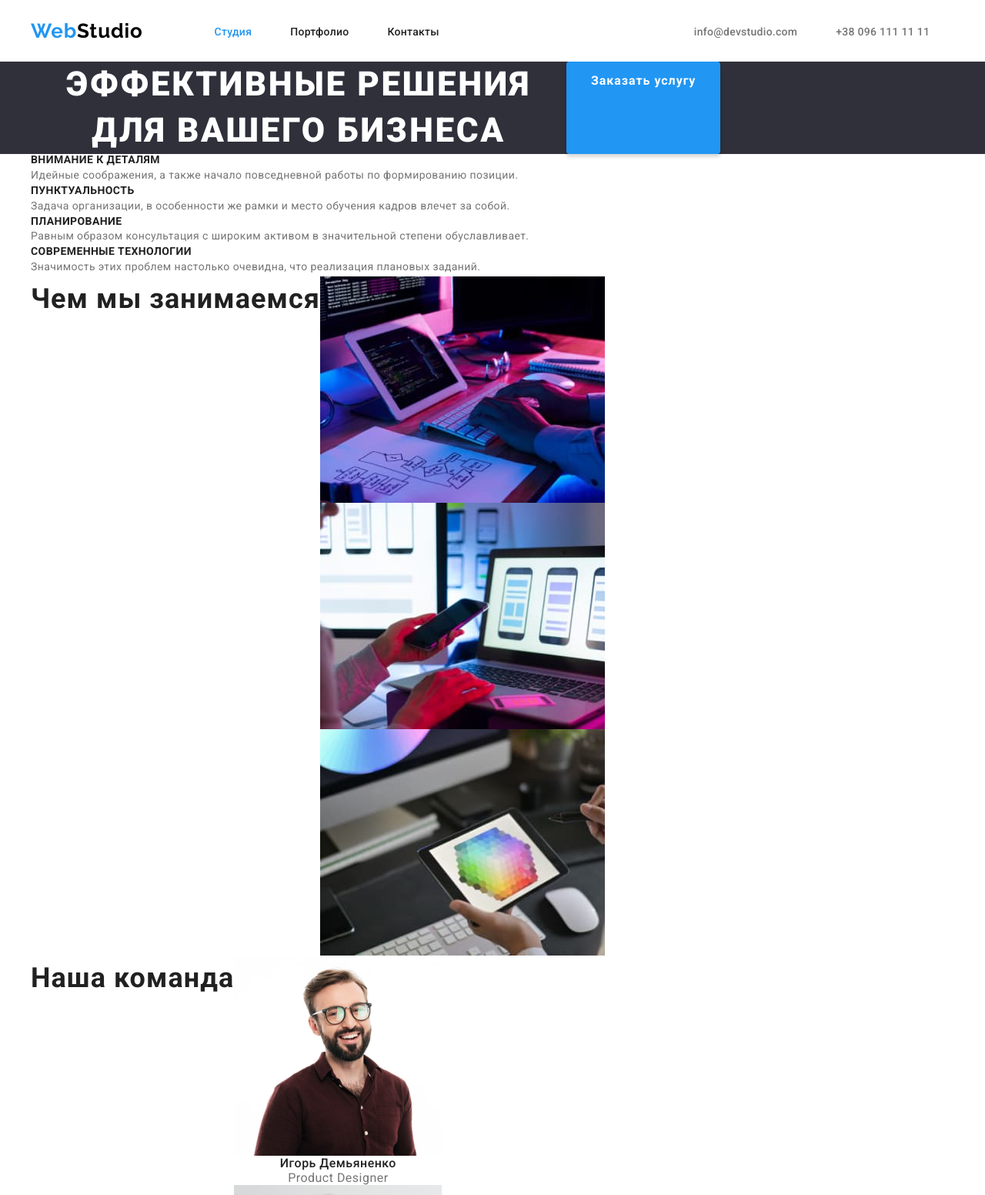
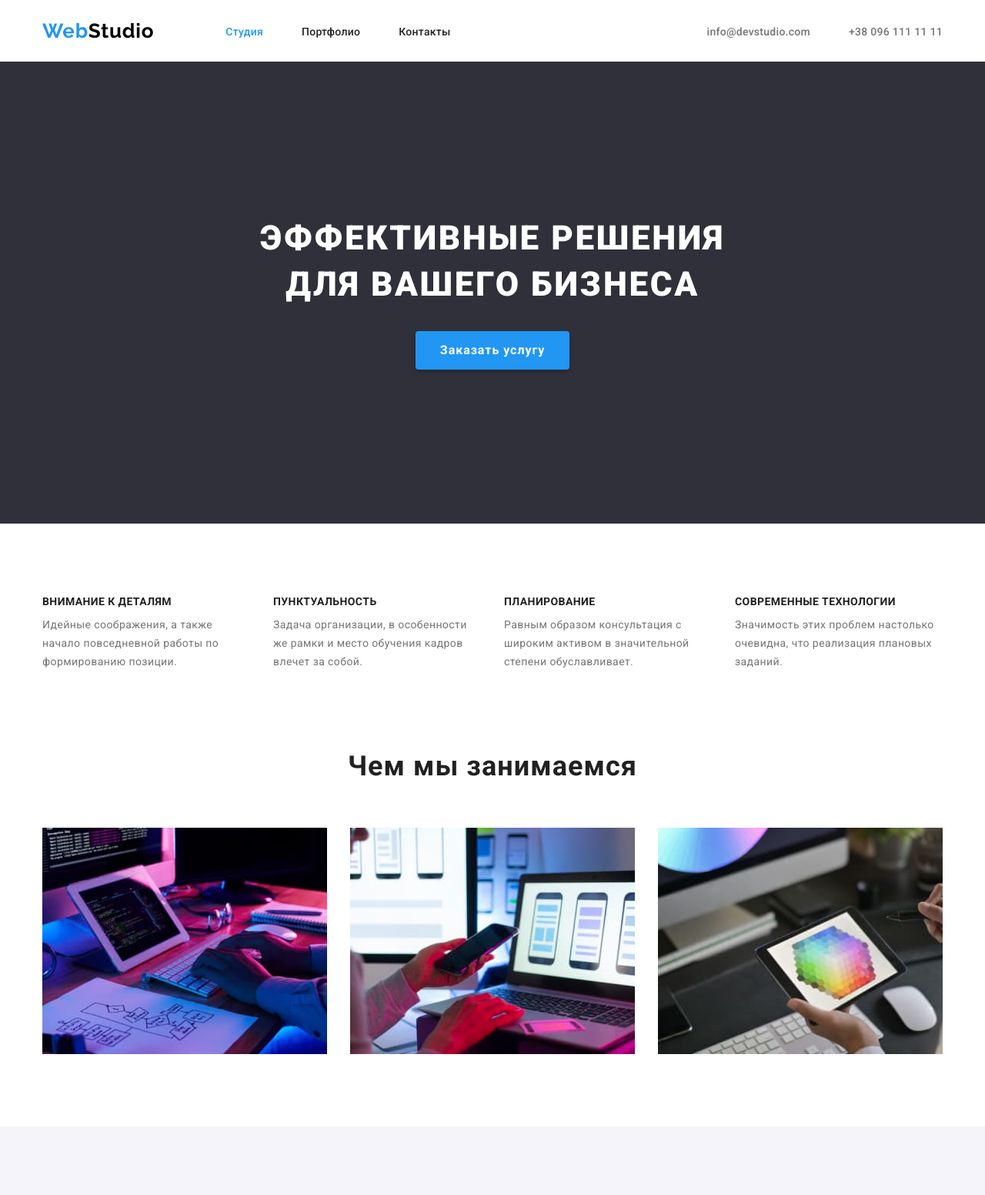
Before and after one commit to polygor1/goit-markup-hw-03, a plain HTML site: page index.html in a window 1280 px wide. Shown: the top 1552 px of the page at 77% size. Drawn offline with Linux system fonts and the light colour scheme.

Commit message:
2105281756

```diff
--- a/css/styles.css
+++ b/css/styles.css
@@ -13,6 +13,7 @@
   --footer-color: #ffffff;
   --background-face-color: #2f303a;
   --background-footer-color: #2f303a;
+  --background-team-color: #f5f4fa;
 }
 
 * {
@@ -24,34 +25,6 @@
 img {
   display: block;
 }
-a {
-  color: inherit;
-}
-
-.list {
-  list-style: none;
-}
-
-/* .link {
-  text-decoration: none;
-} */
-
-.container {
-  width: 1200px;
-  margin: 0 auto;
-  display: flex;
-}
-.header {
-  padding: 25px 0 24px 0;
-}
-.header .container {
-  display: flex;
-  align-items: center;
-}
-.header .eaddress {
-  margin-left: auto;
-  align-items: center;
-}
 
 body {
   font-family: var(--main-font);
@@ -59,7 +32,44 @@ body {
   background-color: var(--page-color);
   list-style: none;
 }
+h2 {
+  font-style: normal;
+  font-size: 36px;
+  line-height: 1.666;
+  letter-spacing: 0.03em;
+  text-align: center;
+}
+h3 {
+  font-style: normal;
+  font-size: 14px;
+  line-height: 1.134;
+  letter-spacing: 0.03em;
+  text-transform: uppercase;
+}
+h2,
+h3 {
+  font-weight: 700;
+  color: var(--title-color);
+}
 
+.container {
+  width: 1170px;
+  margin: 0 auto;
+  flex-direction: column;
+}
+.current {
+  color: var(--touch-color);
+}
+
+/* ---header--- */
+
+.header {
+  padding: 25px 0 24px 0;
+}
+.header .container {
+  display: flex;
+  flex-direction: row;
+}
 .logo {
   font-family: var(--logo-font);
   font-weight: 700;
@@ -67,42 +77,33 @@ body {
   line-height: 1.192;
   letter-spacing: 0.03em;
   margin-right: 93px;
-  display: flex;
+  /* display: flex; */
 }
 .logoweb {
   color: var(--logo-color);
 }
-.address {
-  margin-right: 50px;
-}
-.nav-list {
-  display: flex;
-}
-.eadress {
-  color: var(--regular-color);
-  display: flex;
-  align-items: center;
-}
-.eadr-tel {
-  margin-left: 50px;
-}
-.eadr-mail {
-  margin-left: 331px;
-}
+
 .navigation {
   color: var(--title-color);
-  display: flex;
-  align-items: center;
-  /* margin-top: 1px; */
+  width: 294px;
 }
+
 .navigation,
 .eadress {
   font-weight: 500;
   font-size: 14px;
   line-height: 1.1428;
   letter-spacing: 0.02em;
+  display: flex;
+  align-items: center;
 }
-
+.nav-list {
+  display: flex;
+  justify-content: left;
+}
+.nav-list-item {
+  margin-right: 50px;
+}
 .nav-list-str:hover,
 .nav-list-str:focus,
 .eadr-mail:hover,
@@ -112,56 +113,163 @@ body {
   color: var(--touch-color);
 }
 
-.nav-list {
+.eadress {
+  color: var(--regular-color);
+  justify-content: flex-end;
+}
+.eadr-mail,
+.eadr-tel {
+  margin-left: 50px;
+}
+
+/* --- HERO--- */
+
+.hero {
+  background-color: var(--background-face-color);
+  color: var(--page-color);
+}
+.hero .container {
   display: flex;
 }
-.nav-list-item:not(:last-child) {
-  margin-right: 50px;
-}
-
-/* h1 {
+.titul {
   font-style: normal;
   font-weight: 900;
   font-size: 44px;
   line-height: 1.363;
   letter-spacing: 0.06em;
   color: var(--face-color);
-} */
-h2 {
-  font-style: normal;
-  font-size: 36px;
-  line-height: 1.666;
-  letter-spacing: 0.03em;
+  text-align: center;
+  text-transform: uppercase;
+  margin-block-start: 200px;
 }
-h3 {
-  font-style: normal;
-  font-size: 14px;
-  line-height: 1.134;
-  letter-spacing: 0.03em;
+.sign-link {
+  cursor: pointer;
+  font-family: inherit;
+  font-weight: 700;
+  font-size: 16px;
+  line-height: 1.87;
+  letter-spacing: 0.06em;
+  color: var(--face-color);
+  background-color: var(--touch-color);
+  border: none;
+  display: inline-block;
+  align-self: center;
+  box-shadow: 0px 4px 4px rgba(0, 0, 0, 0.15);
+  border-radius: 4px;
+  margin-top: 30px;
+  margin-bottom: 200px;
+  padding: 10px 32px;
 }
-/* h1, */
-h2 {
-  text-align: center;
-}
-/* h1, */
-h3 {
-  text-transform: uppercase;
-}
-h2,
-h3 {
-  font-weight: 700;
-  color: var(--title-color);
-}
-ul {
-  /* убрали маркеры у списка */
-  list-style: none;
+.sign-link :hover,
+.sign-link :focus {
+  background-color: var(--touch-color);
+  box-shadow: 0px 4px 4px rgba(0, 0, 0, 0);
 }
 
+/* ---FEATURES--- */
+/* .features {} */
+
+.features-list {
+  font-size: 14px;
+  line-height: 1.71;
+  letter-spacing: 0.03em;
+  color: var(--regular-color);
+  display: flex;
+  justify-content: space-between;
+  flex-flow: row;
+}
+.features-list li {
+  margin-top: 94px;
+  width: 270px;
+}
 .features-text {
   font-size: 14px;
   line-height: 1.71;
   letter-spacing: 0.03em;
+  margin-top: 10px;
 }
+
+/* ---INSIDE--- */
+
+.inside .container {
+  margin-top: 94px;
+}
+.inside-list {
+  display: flex;
+  justify-content: space-between;
+  margin-top: 50px;
+}
+
+/* ---TEAM--- */
+
+.team {
+  background-color: var(--background-team-color);
+  margin-top: 94px;
+  padding-top: 94px;
+}
+.team-list {
+  display: flex;
+  justify-content: space-between;
+  margin-top: 50px;
+}
+.team-card {
+  background: #ffffff;
+  /* material shadow v1 */
+  box-shadow: 0px 1px 3px rgba(0, 0, 0, 0.12), 0px 1px 1px rgba(0, 0, 0, 0.14),
+    0px 2px 1px rgba(0, 0, 0, 0.2);
+  border-radius: 0px 0px 4px 4px;
+  margin-bottom: 94px;
+}
+.team-names,
+.team-metier {
+  font-size: 16px;
+  line-height: 1.1875;
+  text-align: center;
+  letter-spacing: 0.03em;
+}
+.team-names {
+  font-weight: 500;
+  color: var(--title-color);
+  margin-top: 30px;
+}
+.team-metier {
+  color: var(--regular-color);
+  margin-top: 10px;
+  padding-bottom: 30px;
+}
+
+/* ---FOOTER--- */
+
+.footer {
+  background-color: var(--background-footer-color);
+  color: var(--footer-color);
+  display: flex;
+  flex-direction: column;
+  padding-top: 50px;
+  padding-bottom: 50px;
+}
+.address {
+  margin-top: 20px;
+  margin-bottom: 9px;
+}
+.footer-eaddress {
+  /* text-decoration: none; */
+  font-style: normal;
+  font-size: 14px;
+  line-height: 1.71;
+  letter-spacing: 0.03em;
+  color: var(--regular-color);
+  display: flex;
+  flex-direction: column;
+}
+
+.footer-eaddress :hover,
+.footer-eaddress :focus {
+  color: var(--touch-color);
+}
+
+/* === PORTFOLIO === */
+
 .portfolio {
   font-weight: 700;
   font-style: normal;
@@ -179,72 +287,6 @@ ul {
   font-size: 16px;
   line-height: 1.875;
   letter-spacing: 0.03em;
-  color: var(--regular-color);
-}
-.current {
-  color: var(--touch-color);
-}
-.sign-link {
-  cursor: pointer;
-  font-family: inherit;
-  font-weight: 700;
-  font-size: 16px;
-  line-height: 1.87;
-  letter-spacing: 0.06em;
-  color: var(--face-color);
-  background-color: var(--touch-color);
-  border: none;
-  /* display: block; */
-  box-shadow: 0px 4px 4px rgba(0, 0, 0, 0.15);
-  border-radius: 4px;
-  /* margin: 0 auto 106px; */
-  padding: 10px 32px;
-}
-.sign-link :hover,
-.sign-link :focus {
-  background-color: var(--touch-color);
-  box-shadow: 0px 4px 4px rgba(0, 0, 0, 0);
-}
-
-.hero {
-  background-color: var(--background-face-color);
-  font-weight: 900;
-  font-size: 44px;
-  line-height: 1.36;
-  letter-spacing: 0.06em;
-  color: var(--page-color);
-}
-
-.titul {
-  font-style: normal;
-  font-weight: 900;
-  font-size: 44px;
-  line-height: 1.363;
-  letter-spacing: 0.06em;
-  color: var(--face-color);
-  text-align: center;
-  text-transform: uppercase;
-  width: 696px;
-  margin-top: 200;
-}
-.features {
-  font-size: 14px;
-  line-height: 1.71;
-  letter-spacing: 0.03em;
-  color: var(--regular-color);
-}
-.names,
-.metier {
-  font-size: 16px;
-  line-height: 1.1875;
-  text-align: center;
-  letter-spacing: 0.03em;
-}
-.names {
-  font-weight: 500;
-  color: var(--title-color);
-}
-.metier {
   color: var(--regular-color);
 }
 
@@ -271,23 +313,3 @@ ul {
   box-shadow: 0px 3px 1px rgba(0, 0, 0, 0.1), 0px 1px 2px rgba(0, 0, 0, 0.08),
     0px 2px 2px rgba(0, 0, 0, 0.12);
 }
-footer {
-  background-color: var(--background-footer-color);
-  color: var(--footer-color);
-}
-
-.address {
-  text-decoration: none;
-  font-style: normal;
-  font-size: 14px;
-  line-height: 1.71;
-  letter-spacing: 0.03em;
-  /* color: var(--footer-color); */
-}
-address a {
-  color: var(--regular-color);
-}
-address a:hover,
-address a:focus {
-  color: var(--touch-color);
-}
--- a/index.html
+++ b/index.html
@@ -24,20 +24,20 @@
             </a>
             <!-- Navigation -->
             <nav class="navigation">
-                <ul class="nav-list list">
+                <ul class="nav-list">
                     <li class="nav-list-item">
-                        <a class="nav-list-str list current" href="./index.html">Студия</a>
+                        <a class="nav-list-str current" href="./index.html">Студия</a>
                     </li>
                     <li class="nav-list-item">
-                        <a class="nav-list-str list" href="./portfolio.html">Портфолио</a>
+                        <a class="nav-list-str" href="./portfolio.html">Портфолио</a>
                     </li>
                     <li class="nav-list-item">
-                        <a class="nav-list-str list" href="">Контакты</a>
+                        <a class="nav-list-str" href="">Контакты</a>
                     </li>
                 </ul>
             </nav>
             <!-- e-Adress -->
-            <div class="eadress">
+            <div class="eadress container">
                 <a class="eadr-mail" href="mailto:info@devstudio.com">info@devstudio.com</a>
                 <a class="eadr-tel" href="tel:+380961111111">+38 096 111 11 11</a>
             </div>
@@ -45,20 +45,18 @@
     </header>
     <!-- Main content -->
     <main>
-        <!-- FaceScreen -->
+        <!-- Hero -->
         <section class="hero">
             <div class="container">
-                <h1 class="titul">Эффективные решения для вашего бизнеса</h1>
+                <h1 class="titul">Эффективные решения</br>для вашего бизнеса</h1>
                 <a href="#" class="sign-link">Заказать услугу</a>
             </div>
         </section>
         <!-- Features -->
-        <section>
+        <section class="features">
             <div class="container">
-                <!-- <h2>
-                    Особенности
-                </h2> -->
-                <ul class="features">
+                <!-- <h2>Особенности</h2> -->
+                <ul class="features-list">
                     <li>
                         <h3>Внимание к деталям</h3>
                         <p class="features-text">Идейные соображения, а также начало повседневной работы по формированию
@@ -83,12 +81,10 @@
             </div>
         </section>
         <!-- Inside -->
-        <section>
+        <section class="inside">
             <div class="container">
-                <h2>
-                    Чем мы занимаемся
-                </h2>
-                <ul>
+                <h2>Чем мы занимаемся</h2>
+                <ul class="inside-list">
                     <li>
                         <img src="./images/box1q.jpg" alt="Описание алгоритмов" width=370 height=294>
                     </li>
@@ -102,48 +98,50 @@
             </div>
         </section>
         <!-- Team -->
-        <section>
+        <section class="team">
             <div class="container">
-                <h2>
+                <h2 class="team-titul">
                     Наша команда
                 </h2>
-                <ul>
-                    <li>
+                <ul class="team-list">
+                    <li class="team-card">
                         <img src="./images/img1q.jpg" alt="Igor" width=270 height=260>
-                        <p class="names">Игорь Демьяненко</p>
-                        <p class="metier">Product Designer</p>
+                        <p class="team-names">Игорь Демьяненко</p>
+                        <p class="team-metier">Product Designer</p>
                     </li>
-                    <li>
+                    <li class="team-card">
                         <img src="./images/img2q.jpg" alt="Olga" width=270 height=260>
-                        <p class="names">Ольга Репина</p>
-                        <p class="metier">Frontend Developer</p>
+                        <p class="team-names">Ольга Репина</p>
+                        <p class="team-metier">Frontend Developer</p>
                     </li>
-                    <li>
+                    <li class="team-card">
                         <img src="./images/img3q.jpg" alt="Nikolay" width=270 height=260>
-                        <p class="names">Николай Тарасов</p>
-                        <p class="metier">Marketing</p>
+                        <p class="team-names">Николай Тарасов</p>
+                        <p class="team-metier">Marketing</p>
                     </li>
-                    <li>
+                    <li class="team-card">
                         <img src="./images/img4q.jpg" alt="Mihail" width=270 height=260>
-                        <p class="names">Михаил Ермаков</p>
-                        <p class="metier">UI Designer</p>
+                        <p class="team-names">Михаил Ермаков</p>
+                        <p class="team-metier">UI Designer</p>
                     </li>
                 </ul>
             </div>
         </section>
     </main>
-    <footer>
+    <footer class="footer">
+        <div class="container">
             <!-- Logotype -->
             <a href="#" class="logo">
                 <span class="logoweb">Web</span>Studio
             </a>
-        <address>
+            <address class="address">
                 <p>г. Киев, пр-т Леси Украинки, 26</p>
-            <div class="eadress">
+                <div class="footer-eaddress">
                     <a href="mailto:info@example.com">info@example.com</a>
                     <a href="tel:+380991111111">+38 099 111 11 11</a>
                 </div>
             </address>
+        </div>
     </footer>
 </body>
 
```
Lines whose indentation alone changed are shown as unchanged.
